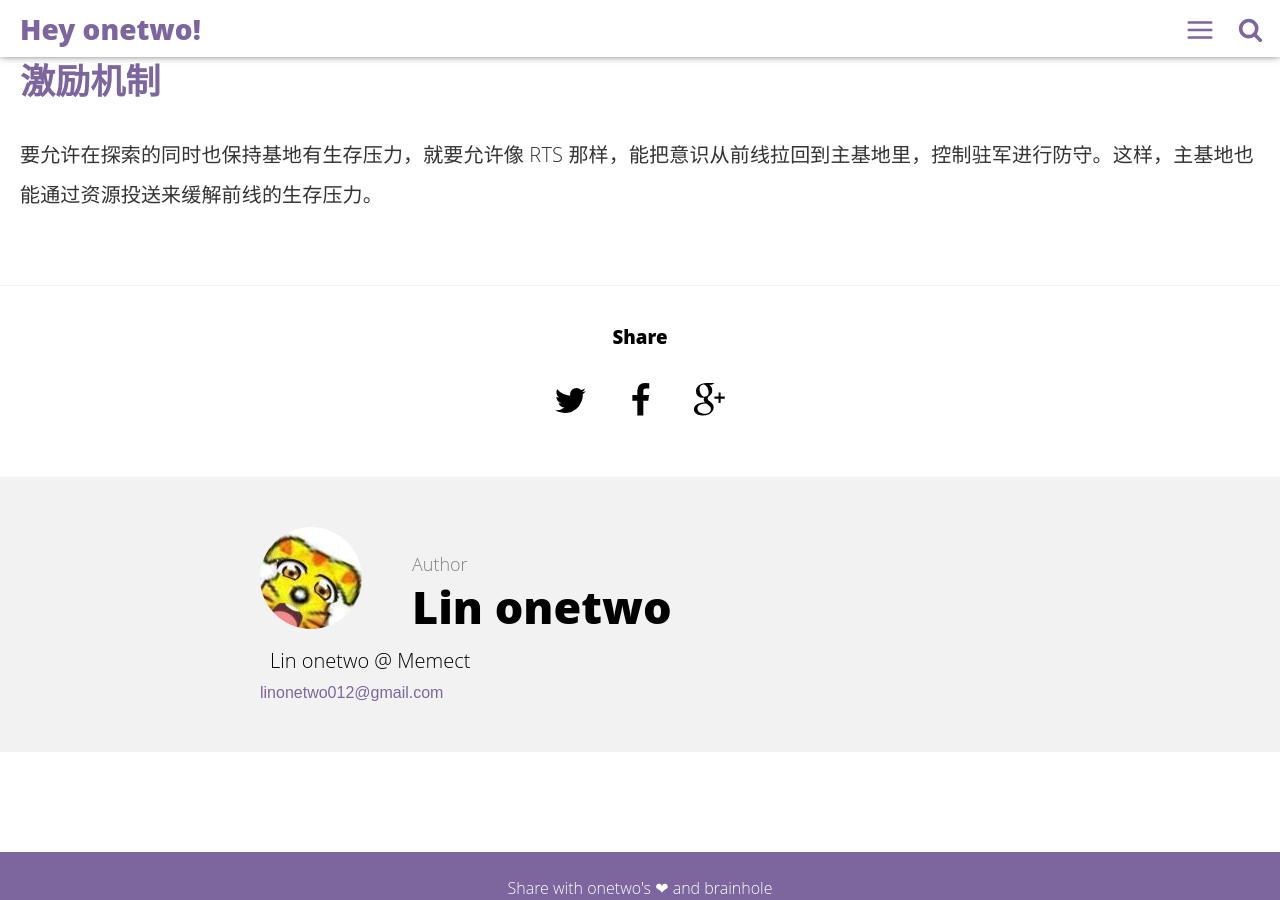
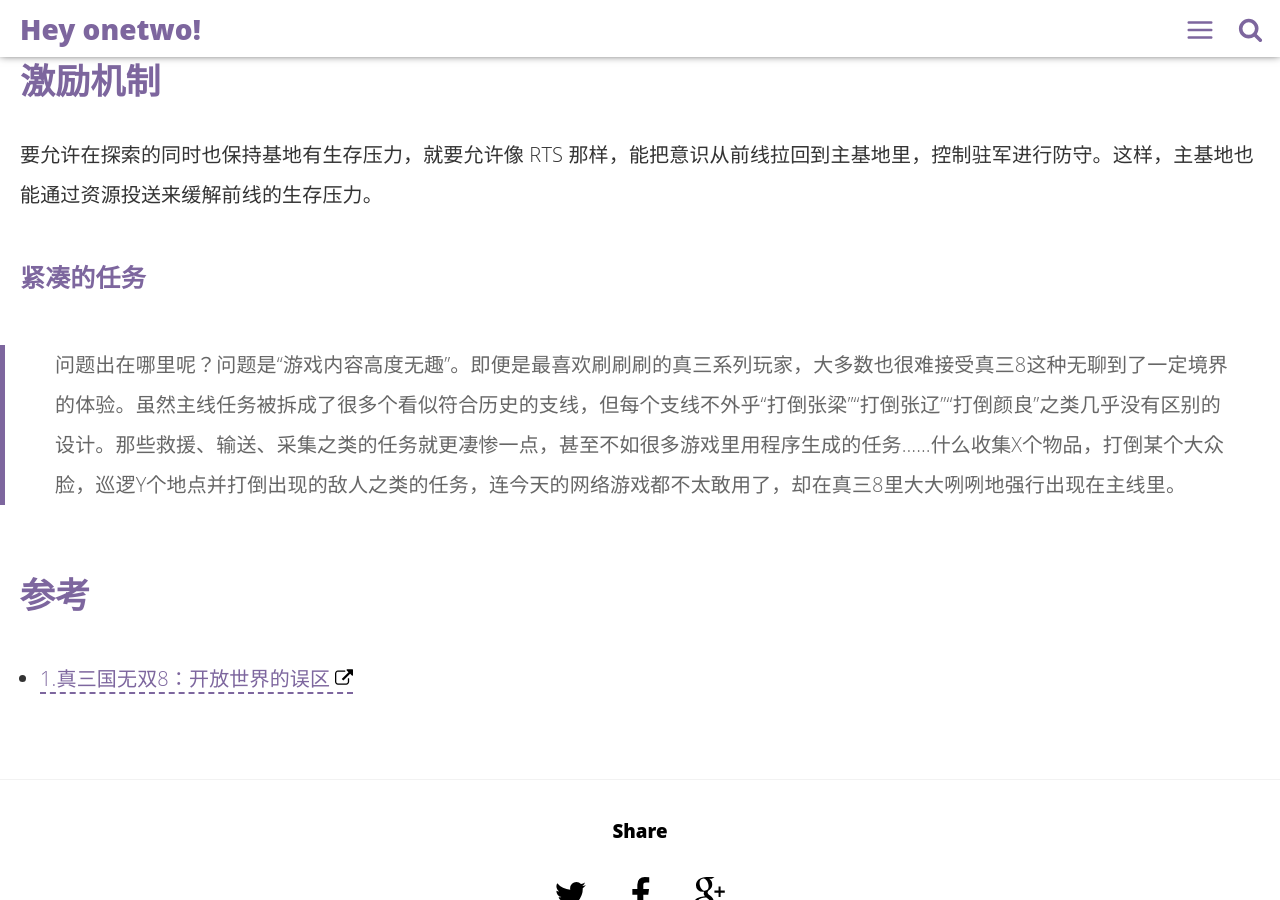
Before and after one commit to linonetwo/linonetwo.github.io, a Jekyll site: the page built from _posts/2018-03-14-星界边境那么大，我却懒得动.md, in a window 1280 px wide and 900 px high, scrolled down 3571 px. Built offline with Jekyll 4.4.1, drawn with Linux system fonts in a browser that asks for light colours; comment, search, counter and statistics services are not loaded.

Commit message:
new post

```diff
--- a/_posts/2018-03-14-星界边境那么大，我却懒得动.md
+++ b/_posts/2018-03-14-星界边境那么大，我却懒得动.md
@@ -58,3 +58,14 @@ Starbound 对第一个「二维不食」问题的处理方式是：房子可以
 ## 激励机制
 
 要允许在探索的同时也保持基地有生存压力，就要允许像 RTS 那样，能把意识从前线拉回到主基地里，控制驻军进行防守。这样，主基地也能通过资源投送来缓解前线的生存压力。
+
+### 紧凑的任务
+
+> 问题出在哪里呢？问题是“游戏内容高度无趣”。即便是最喜欢刷刷刷的真三系列玩家，大多数也很难接受真三8这种无聊到了一定境界的体验。虽然主线任务被拆成了很多个看似符合历史的支线，但每个支线不外乎“打倒张梁”“打倒张辽”“打倒颜良”之类几乎没有区别的设计。那些救援、输送、采集之类的任务就更凄惨一点，甚至不如很多游戏里用程序生成的任务……什么收集X个物品，打倒某个大众脸，巡逻Y个地点并打倒出现的敌人之类的任务，连今天的网络游戏都不太敢用了，却在真三8里大大咧咧地强行出现在主线里。
+
+
+
+
+## 参考
+
+* [<span id="1">1.真三国无双8：开放世界的误区</span>](https://zhuanlan.zhihu.com/p/35583292)
```
Also changed, not shown: _posts/2018-04-13-开放世界游戏如何动态生成无穷的高可玩世界.md (added, +35 -0 lines).
